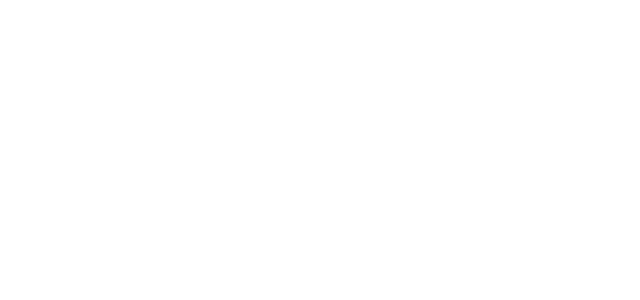
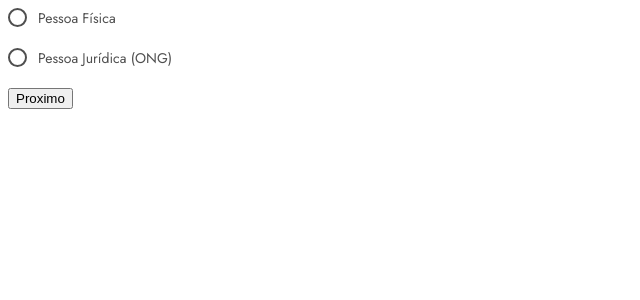
Before and after one commit to estartandodevs-course/Busquepet, a React (Create React App) app: page / in a window 1280 px wide. Shown: the top 300 px of the page, without its empty margins (0-640 px from the left). Built offline with nearby package versions, Linux system fonts and the light colour scheme.

Commit message:
Adicionando o componente do radio button

```diff
--- a/src/App.js
+++ b/src/App.js
@@ -1,8 +1,15 @@
-import Text from './components/Text/Text'
+import RadioButton from './components/RadioButton/RadioButton'
+import { useState } from 'react';
 
 function App() {
+
+  const [person, setPerson] = useState()
+
   return (
     <>
+    <RadioButton text="Pessoa Física" name="typePerson" id="juridico" onChange={setPerson}/>
+    <RadioButton text="Pessoa Jurídica (ONG)" name="typePerson" id="fisico" onChange={setPerson} />
+    <button onClick={() => console.log(person)}>Proximo</button>
     </>
   );
 }
--- /dev/null
+++ b/src/components/RadioButton/RadioButton.jsx
@@ -0,0 +1,15 @@
+import './RadioButton.scss';
+
+function RadioButton (props) {
+    const {text, name, id, onChange} = props;
+    return (
+        <div>
+            <label className="radioContainer" htmlFor={id}>{text}
+            <input type="radio" name={name} id={id} onChange={(event) => onChange(event.target.id)} />
+            <span className="circle"></span>
+            </label>
+        </div>
+    )
+}
+
+export default RadioButton
--- /dev/null
+++ b/src/components/RadioButton/RadioButton.scss
@@ -0,0 +1,31 @@
+.radioContainer {
+    display: inline-block;
+    position: relative;
+    font-family: Jost;
+    font-weight: 400;
+    font-size: 14px;
+    user-select: none;
+    padding-left: 30px;
+    padding-bottom: 20px;
+    cursor: pointer;
+    color: #4F4F4F;
+}
+
+.radioContainer input {
+    display: none;
+}
+
+.radioContainer .circle {
+    display: inline-block;
+    width: 15px;
+    height: 15px;
+    border: 2.5px solid #4F4F4F;
+    border-radius: 50%;
+    position: absolute;
+    left: 0;
+    top: 0;
+}
+
+.radioContainer input:checked + .circle{
+    background-color: #2196fc;
+}
```
